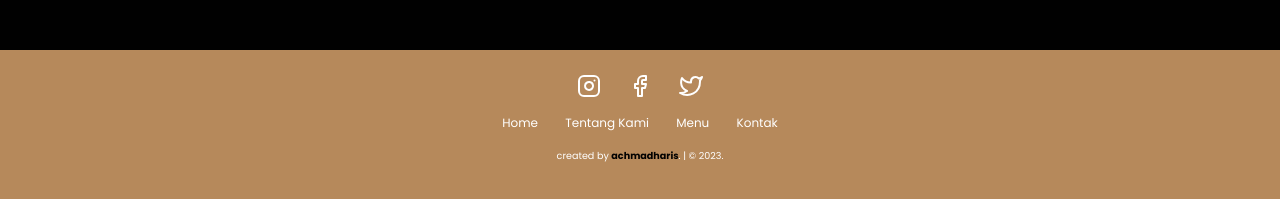
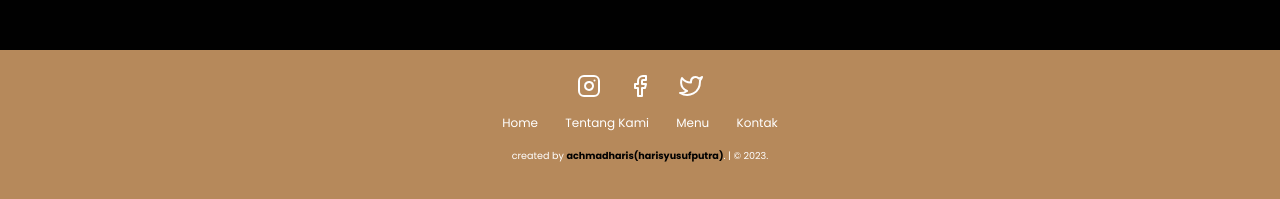
Before and after one commit to harisyusufputra/kedai-kopi-kenangan-senja, a plain HTML site: page index.html in a window 1280 px wide. Shown: the part 2810-3009 px from the top of the page. Drawn offline with nearby package versions, Linux system fonts and the light colour scheme.

Commit message:
membuat website kopi kenangan senja

```diff
--- a/index.html
+++ b/index.html
@@ -156,7 +156,7 @@
       </div>
 
       <div class="credit">
-        <p>created by <a href="">achmadharis</a>. | &copy; 2023.</p>
+        <p>created by <a href="">achmadharis(harisyusufputra)</a>. | &copy; 2023.</p>
       </div>
     </footer>
     <!-- Footer end -->
```
